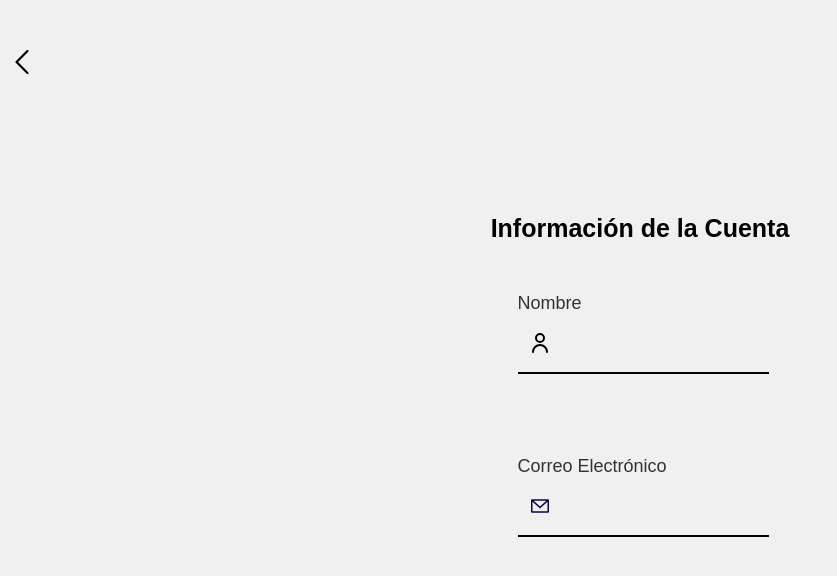
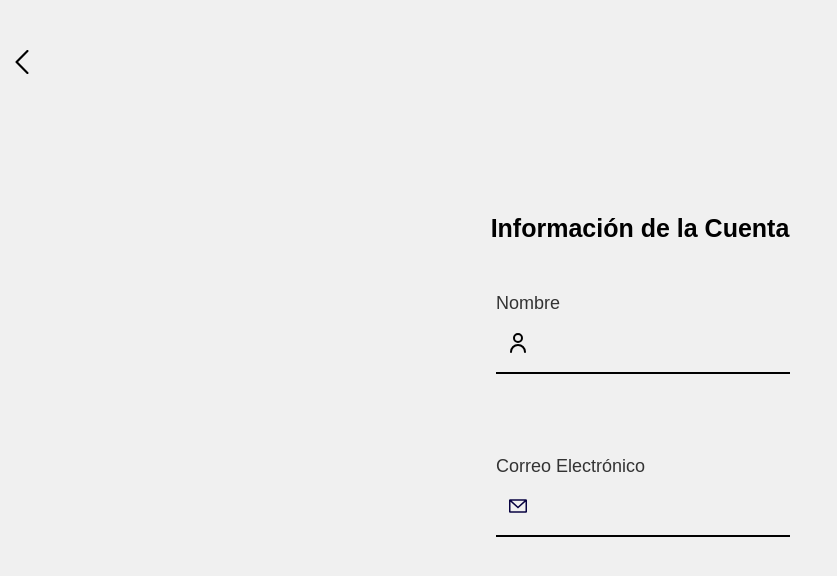
Before and after one commit to axensz/MoneyTrack, a React (Vite) app: page /accountConfig in a window 1280 px wide. Shown: the top 576 px of the page, without its empty margins (0-837 px from the left). Built offline with nearby package versions, Linux system fonts and the light colour scheme; sample sign-in values are in the browser's storage; what chartjs-plugin-datalabels would draw is missing.

Commit message:
V4.5 - Corregido Mostrar datos

```diff
--- a/src/components/accountConfig.jsx
+++ b/src/components/accountConfig.jsx
@@ -6,7 +6,6 @@ function AccountConfig() {
   const navigate = useNavigate();
   const [name, setName] = useState("");
   const [email, setEmail] = useState("");
-  const [isModified, setIsModified] = useState(false);
 
   useEffect(() => {
     if (!isAuthenticated()) {
@@ -23,25 +22,6 @@ function AccountConfig() {
       setEmail(userData.email);
     }
   }, [navigate]);
-
-  const handleChange = (setter) => (e) => {
-    setter(e.target.value);
-    setIsModified(true);
-  };
-
-  const handleSave = () => {
-    if (isModified) {
-      console.log("Datos guardados:", { name, email });
-
-      const users = JSON.parse(localStorage.getItem("users")) || [];
-      const updatedUsers = users.map((user) =>
-        user.username === name ? { ...user, email } : user
-      );
-
-      localStorage.setItem("users", JSON.stringify(updatedUsers));
-      setIsModified(false);
-    }
-  };
 
   return (
     <div className="form-container">
@@ -63,7 +43,7 @@ function AccountConfig() {
           <label className="input-label">Correo Electrónico</label>
           <div className="input-line">
             <img src="src/assets/mail.svg" alt="Mail Icon" className="input-icon" />
-            <input type="email" value={email} onChange={handleChange(setEmail)} />
+            <input type="email" id="email-input" value={email} disabled />
           </div>
         </div>
       </form>
--- a/src/styles/account.scss
+++ b/src/styles/account.scss
@@ -12,7 +12,6 @@ $box-shadow: 0px 2px 6px rgba(0, 0, 0, 0.2);
   justify-content: flex-start;
   min-height: 100vh;
 }
-
 
 // TÍTULO
 .page-title {
@@ -59,3 +58,8 @@ $box-shadow: 0px 2px 6px rgba(0, 0, 0, 0.2);
     }
   }
 }
+
+/* Nueva regla para el input de correo en AccountConfig */
+#email-input {
+  width: 250px; /* Ajusta el ancho según sea necesario */
+}
```
